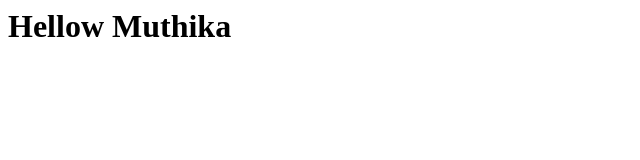
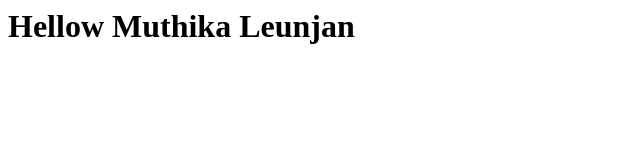
Before and after one commit to Muthika-l2/test-project1, a plain HTML site: page index.html in a window 1280 px wide. Shown: the whole page, without its empty margins (0-640 px from the left). Drawn offline with Linux system fonts and the light colour scheme.

Commit message:
Update index.html

```diff
--- a/index.html
+++ b/index.html
@@ -1,5 +1,5 @@
 <html>
     <body>
-        <h1>Hellow Muthika </h1>
+        <h1>Hellow Muthika  Leunjan</h1>
     </body>
 </html>
```
